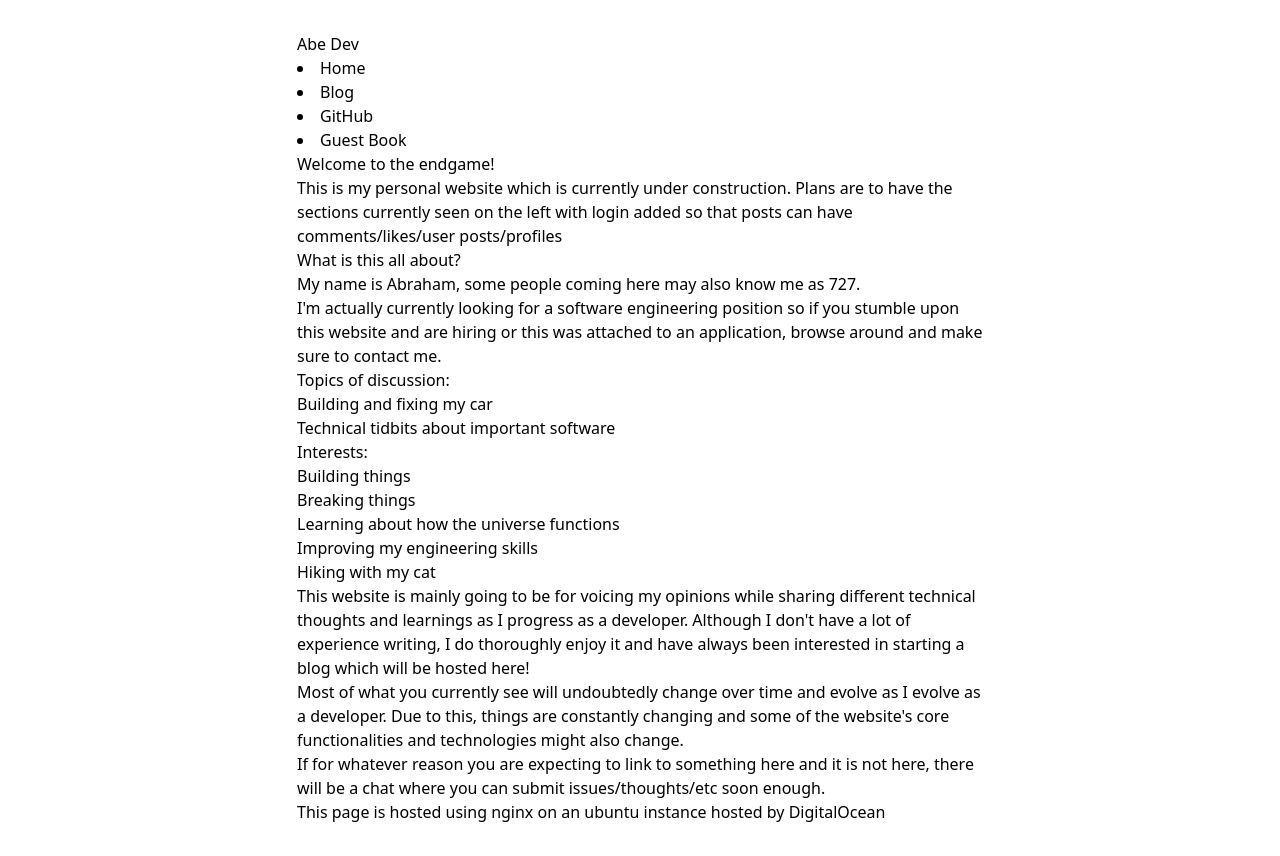
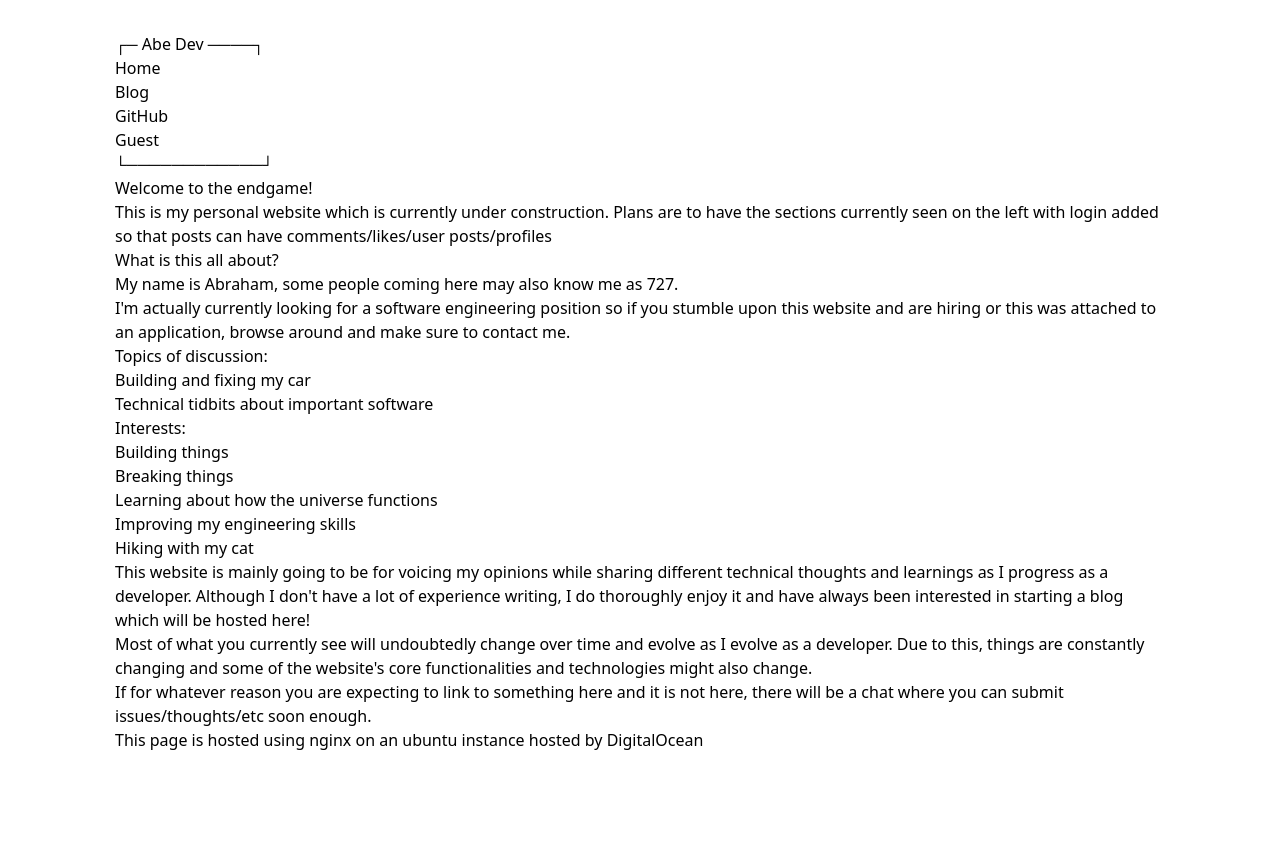
Before and after one commit to abrahambeltran/abrahambeltran.dev, a React (Vite) app: page / in a window 1280 px wide. After the commit the page ends 800 px from the top, so only its background shows below. Built offline with nearby package versions, Linux system fonts and the light colour scheme.

Commit message:
restyling for an interesting experiment

```diff
--- a/src/App.tsx
+++ b/src/App.tsx
@@ -7,15 +7,23 @@ import Guestbook from "./components/Guestbook";
 
 function App() {
     return (
+        <div>
             <BrowserRouter>
+                <div className="grid grid-cols-5">
+                    <div className="col-span-1">
+                        <Nav />
+                    </div>
+                    <div className="col-span-4">
                         <Routes>
-                <Route path="/" element={<Nav />}>
                             <Route index element={<Home />} />
                             <Route path="/blog" element={<Blog />} />
                             <Route path="guestbook" element={<Guestbook />} />
-                </Route>
                         </Routes>
+                    </div>
+                </div>
             </BrowserRouter>
+        </div>
+
     );
 }
 
--- a/src/components/Nav.tsx
+++ b/src/components/Nav.tsx
@@ -4,48 +4,49 @@ const Layout = () => {
     return (
         <>
             <div className="flex flex-col top-0 bg-white rounded-xl w-full">
+                <p className="flex justify-center mb-2 font-bold text-xl nav-link">
+                    ┌─ Abe Dev ────┐
+                </p>
+                <nav className="flex flex-col items-end list-none m-6 ">
                     <Link
-                    className="flex justify-center mb-2 font-bold text-xl nav-link"
+                        className="inline-block w-full text-center text-purple-800 hover:text-purple-600 "
                         to="/"
                     >
-                    Abe Dev
+                        <div className="inline-block w-full text-end hover:bg-amber-500">
+                            Home
+                        </div>
                     </Link>
-                <nav className="flex list-none justify-center mb-6">
-                    <li>
+
                     <Link
-                            className="nav-link text-purple-800 hover:text-purple-600 truncate"
-                            to="/"
-                        >
-                            <span className="fa fa-home mr-2"></span> Home
-                        </Link>
-                    </li>
-                    <li>
-                        <Link
-                            className="nav-link text-purple-800 hover:text-purple-600"
+                        className="inline-block w-full text-center text-purple-800 hover:text-purple-600"
                         to="/blog"
                     >
-                            <span className="fa fa-chart-bar mr-2"></span> Blog{" "}
+                        <div className="inline-block w-full text-end hover:bg-amber-500">
+                            Blog
+                        </div>
                     </Link>
-                    </li>
-                    <li>
+
                     <Link
-                            className="nav-link text-purple-800 hover:text-purple-600"
+                        className="inline-block w-full text-center text-purple-800 hover:text-purple-600"
                         to="https://github.com/abrahambeltran"
                     >
-                            <span className="fa fa-layer-group mr-2"></span>{" "}
-                            GitHub{" "}
+                        <div className="inline-block w-full text-end hover:bg-amber-500">
+                            GitHub
+                        </div>
                     </Link>
-                    </li>
-                    <li>
+
                     <Link
-                            className="nav-link text-purple-800 hover:text-purple-600"
+                        className="inline-block w-full text-center text-purple-800 hover:text-purple-600"
                         to="/guestbook"
                     >
-                            <span className="fa fa-chart-bar mr-2"></span> Guest
-                            Book{" "}
+                        <div className="inline-block w-full text-end hover:bg-amber-500">
+                            Guest
+                        </div>
                     </Link>
-                    </li>
                 </nav>
+                <p className="flex justify-center mb-2 font-bold text-xl nav-link">
+                    └────────────┘
+                </p>
             </div>
 
             <Outlet />
--- a/src/index.css
+++ b/src/index.css
@@ -8,5 +8,5 @@
 
 body{
   margin: 0 auto;
-  max-width: 750px;
+  max-width: calc(1050px + 4rem);
 }
```
Also changed, not shown: src/components/Home.tsx (+24 -21 lines). Lines whose indentation alone changed are shown as unchanged.
